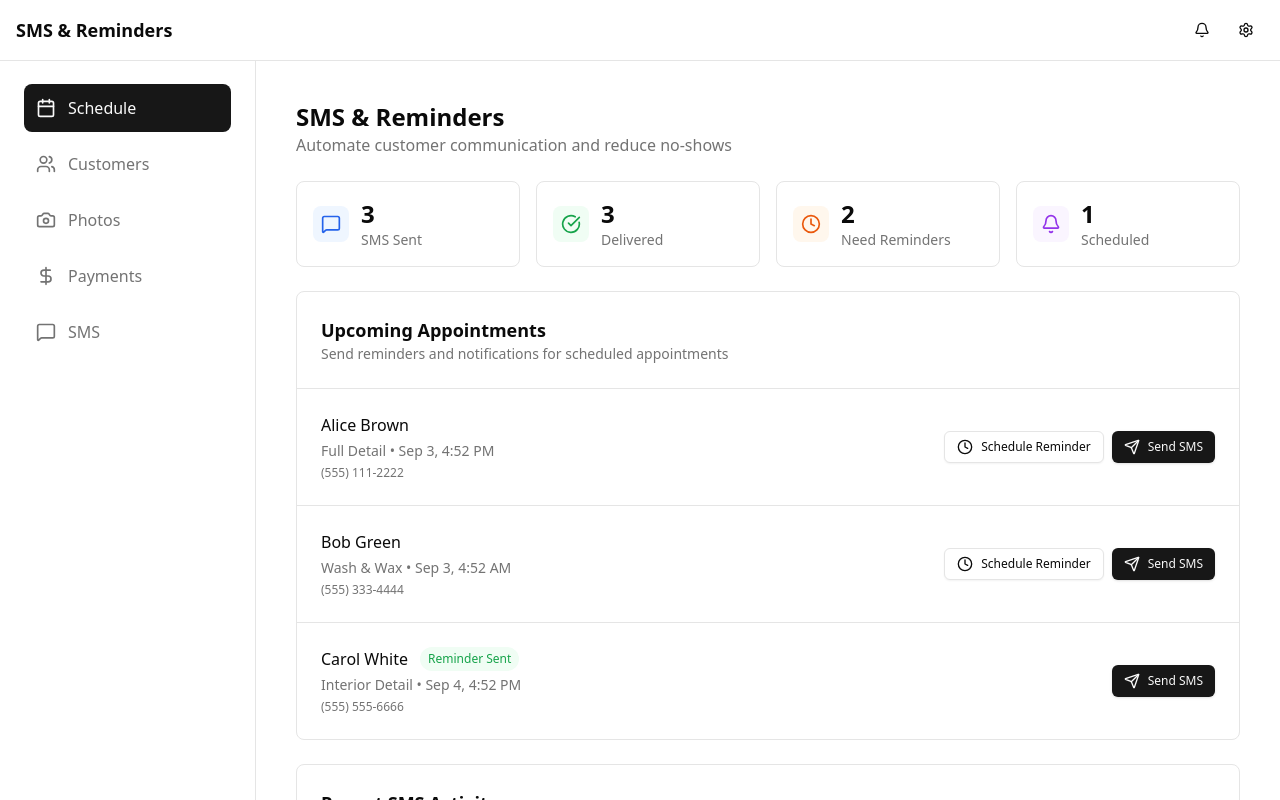
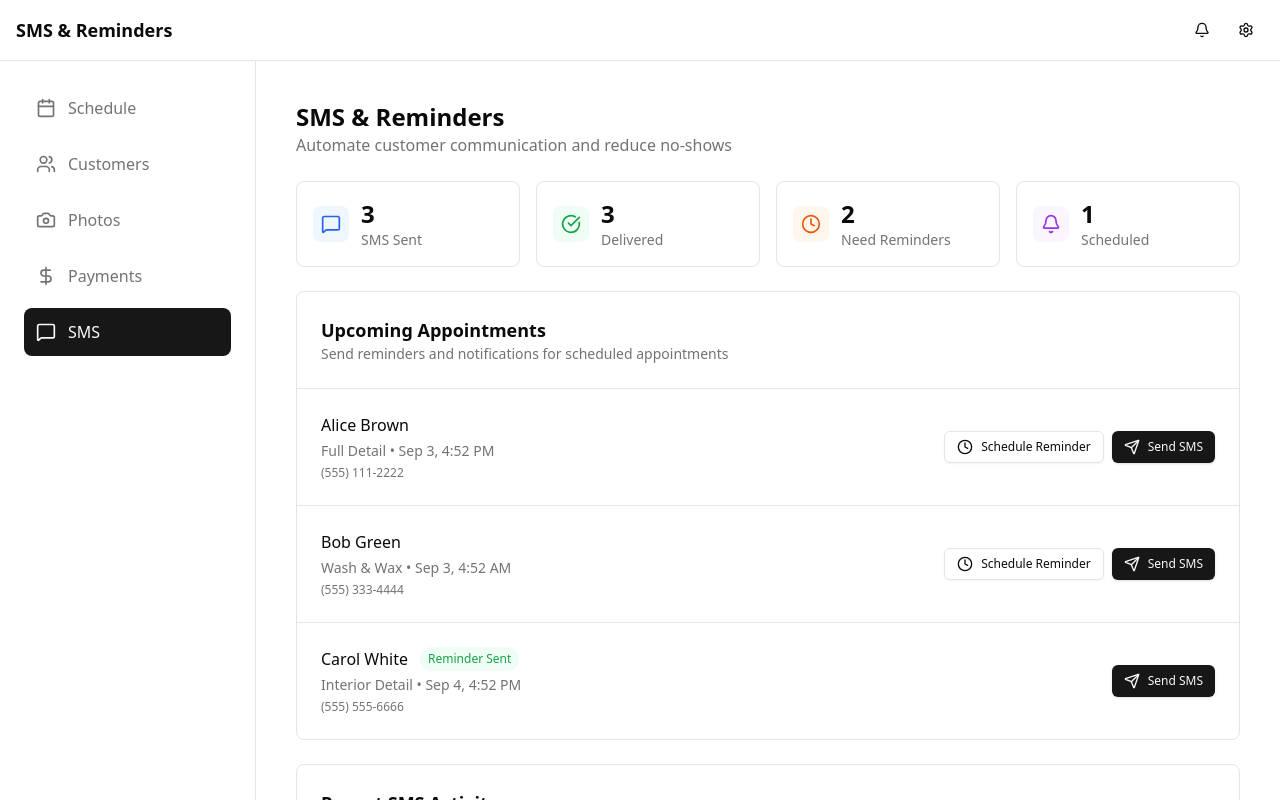
Before and after one commit to gmcosker/mobile-detailing-saas, a Next.js app: page /sms in a window 1280 px wide. Shown: the top 800 px of the page. Built offline with nearby package versions, Linux system fonts and the light colour scheme.

Commit message:
Fix SMS button active state - now handles 'SMS & Reminders' title

```diff
--- a/src/components/layout/DashboardLayout.tsx
+++ b/src/components/layout/DashboardLayout.tsx
@@ -32,6 +32,7 @@ export default function DashboardLayout({ children, title = "Dashboard" }: Dashb
       case 'payments':
         return '/payments'
       case 'sms':
+      case 'sms & reminders':
         return '/sms'
       default:
         return '/'
```
